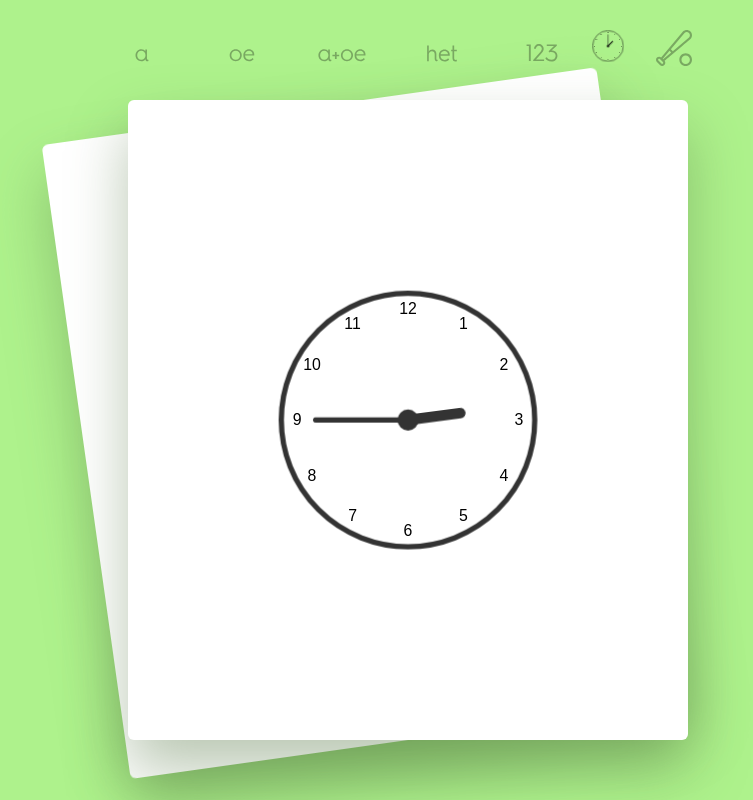
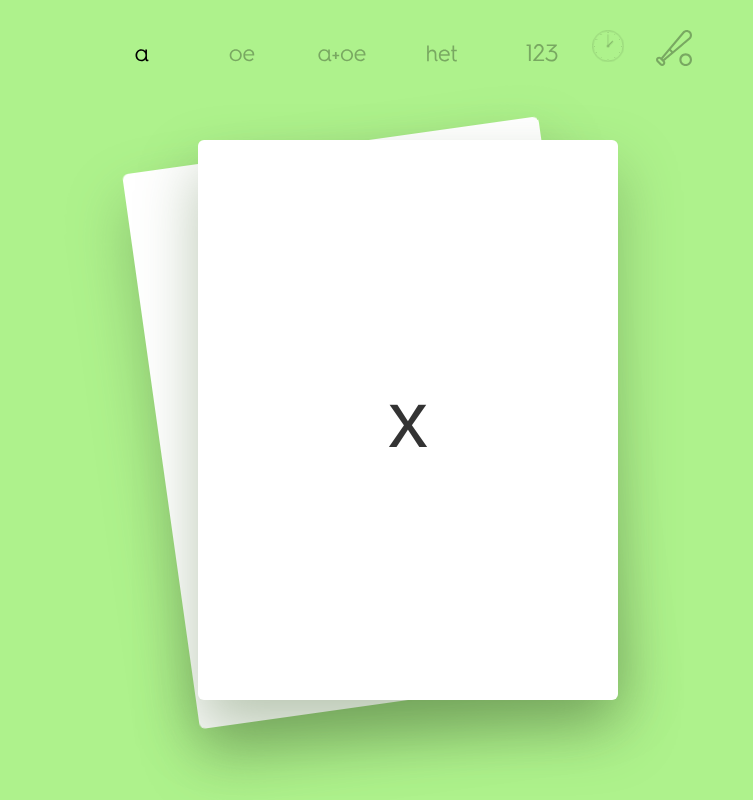
Before and after one commit to maxsteenbergen/polly, a Next.js app: page / in a window 1280 px wide. Shown: the whole page, without its empty margins (232-985 px from the left). Built offline with nearby package versions, Linux system fonts and the light colour scheme; a web font is replaced by a local one.

Commit message:
tweak card dimensions

```diff
--- a/pages/index.js
+++ b/pages/index.js
@@ -46,9 +46,9 @@ const Card = styled(motion.div)`
   background: #fff;
   border-radius: 6px;
   box-shadow: 0 30px 60px hsla(100,30%, 35%, 0.4);
-  width: 70vmin;
-  height: 90vmin;
-  max-height: 80vh;
+  width: calc(70vmin * 0.75);
+  height: 70vmin;
+  max-height: 70vh;
   max-width: 80vw;
 `
 
@@ -95,7 +95,7 @@ export default function Home() {
   const [Content, setContent] = useState('')
   const [MaxNumber, setMaxNumber] = useState(20)
   const [CardState, setCardState] = useState('front')
-  const [ActiveDictionary, setActiveDictionary] = useState('Clocks')
+  const [ActiveDictionary, setActiveDictionary] = useState(Letters)
   const [ClockHands, setClockHands] = useState([0,0])
 
   const Marks = {
```
